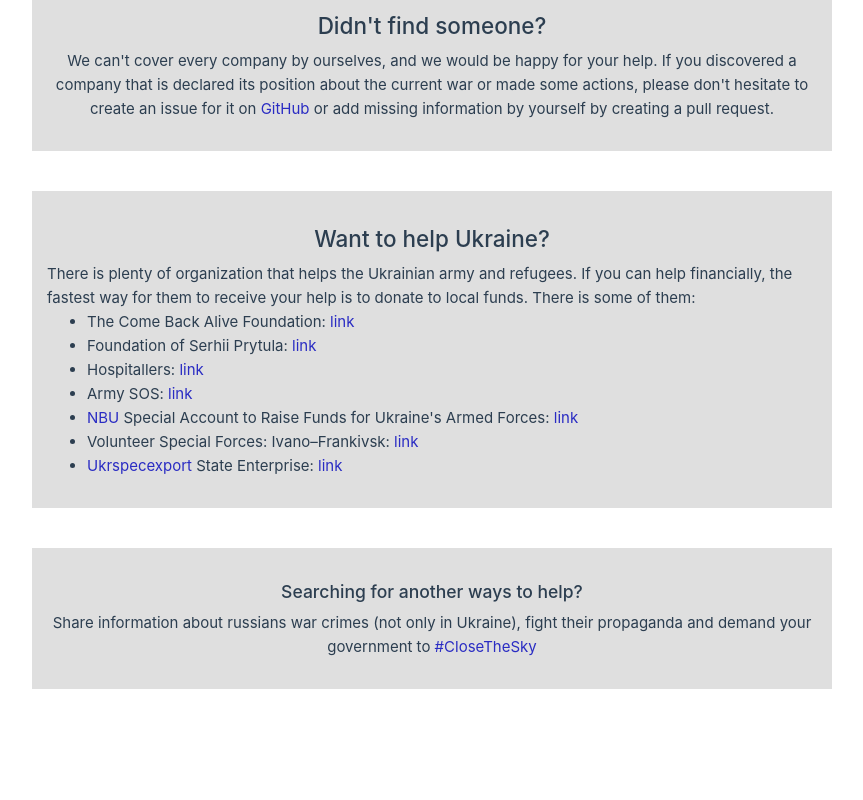
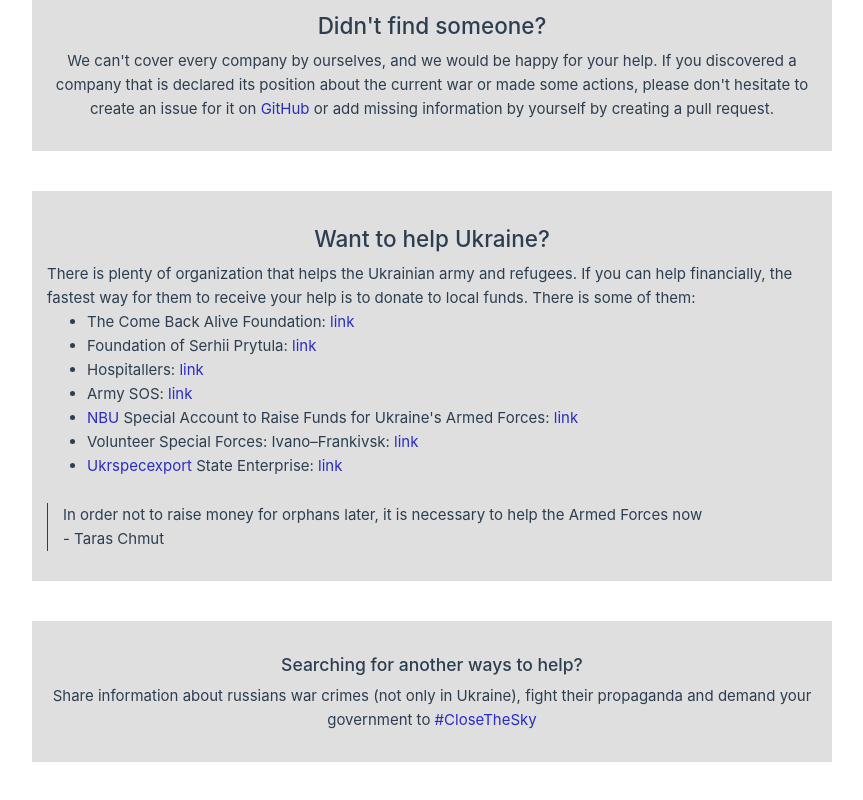
Before and after one commit to Syarol/how-did-they-respond, a Vue app: page / in a window 1280 px wide. Shown: the part 455-1255 px from the top of the page, without its empty margins (208-1071 px from the left). Before the commit the page ends 1196 px from the top, so only its background shows below. Built offline with nearby package versions, Linux system fonts and the light colour scheme.

Commit message:
✨ feat: added quote

```diff
--- a/src/App.vue
+++ b/src/App.vue
@@ -534,4 +534,16 @@ input[type=checkbox] {
 	transition: .5s ease-in-out;
 	z-index: 1;
 }
+
+.quote {
+	margin-top: 25px;
+	border-left: 1px solid #2c3e50;
+	padding-left: 15px;
+}
+
+@media (prefers-color-scheme: dark) {
+	.quote {
+		border-left: 1px solid #fff;
+	}
+}
 </style>
--- a/src/components/waysOfSupportBlock.vue
+++ b/src/components/waysOfSupportBlock.vue
@@ -54,5 +54,11 @@
 				>link</a>
 			</li>
 		</ul>
+		<figure class='quote'>
+			<blockquote>
+				<p>In order not to raise money for orphans later, it is necessary to help the Armed Forces now</p>
+			</blockquote>
+			<figcaption>- Taras Chmut</figcaption>
+		</figure>
 	</section>
 </template>
```
